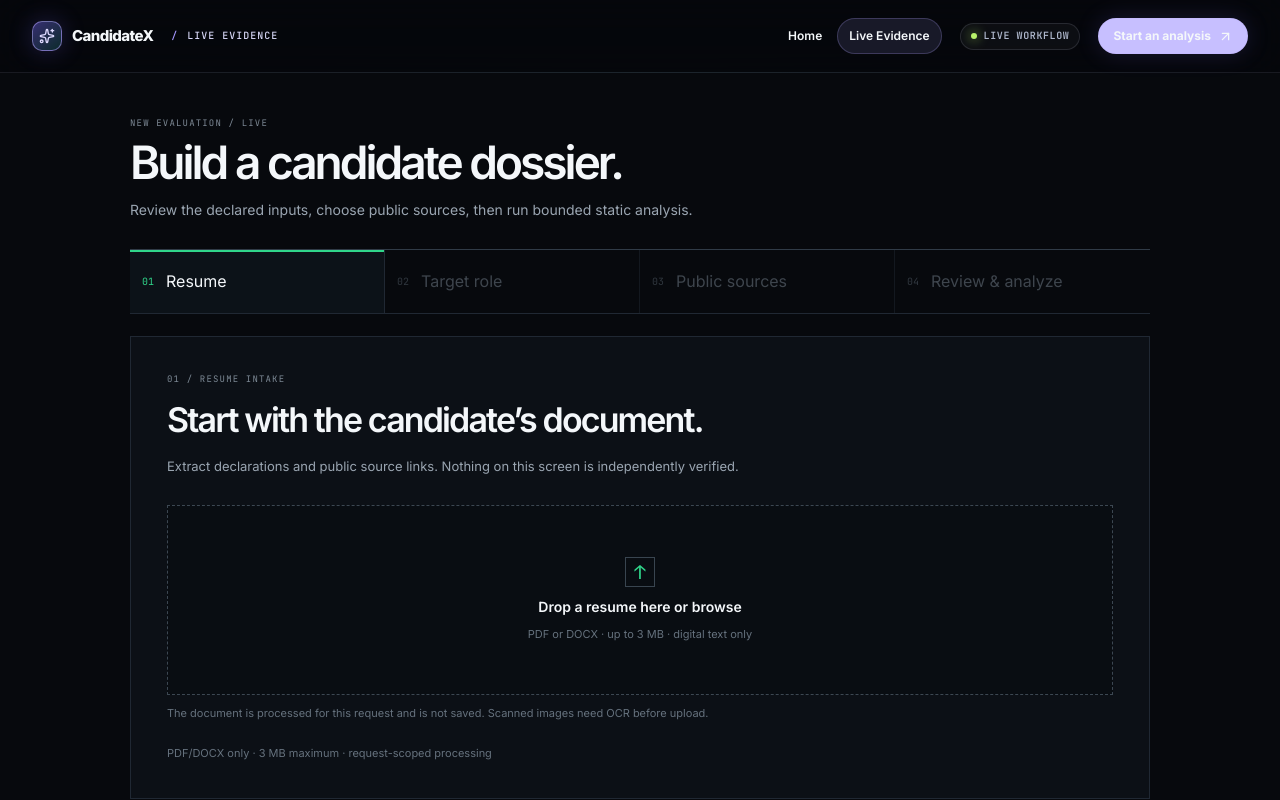
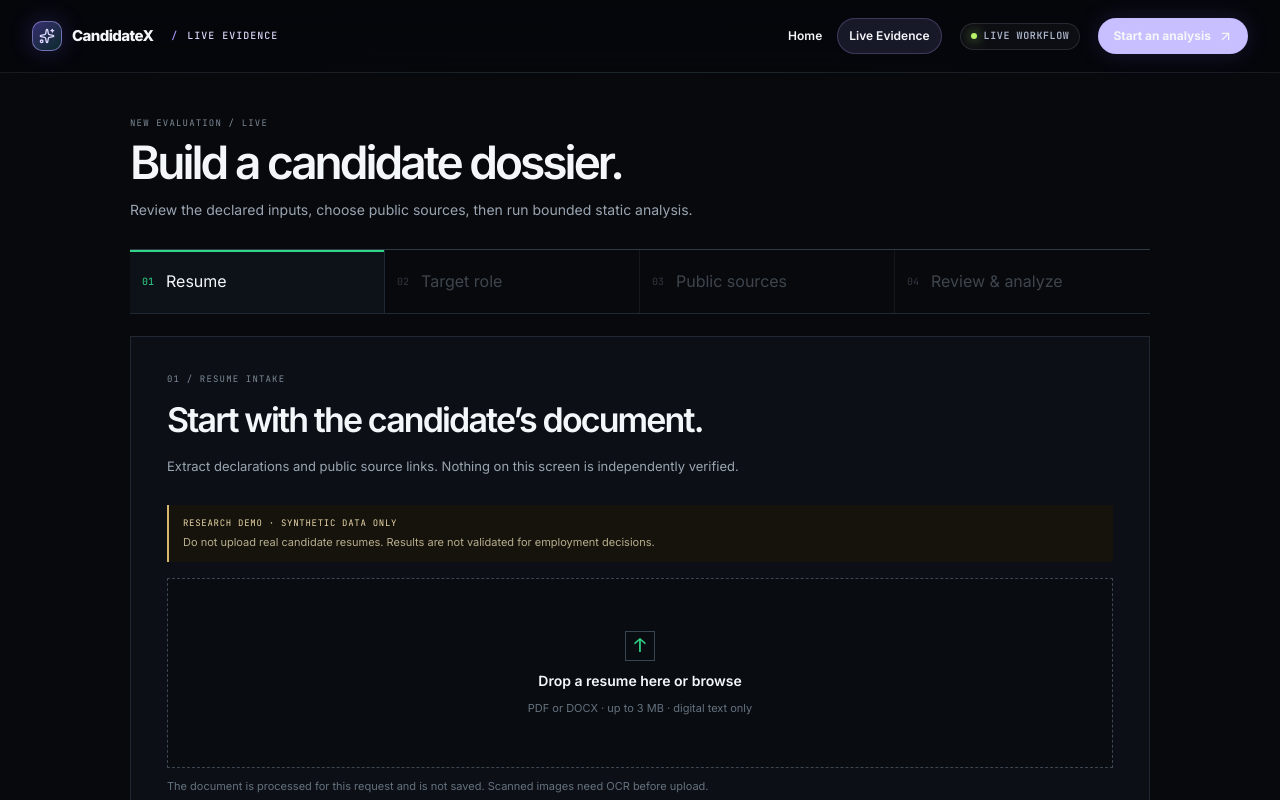
Before and after one commit to yorayriniwnl/CandidateX, a Next.js app in the folder apps/web/: page /analyze in a window 1280 px wide. Shown: the top 800 px of the page. Built offline with nearby package versions, Linux system fonts and the light colour scheme.

Commit message:
fix(web): keep research uploads synthetic-only

```diff
--- a/apps/web/components/evidence-os/ResumeStep.tsx
+++ b/apps/web/components/evidence-os/ResumeStep.tsx
@@ -38,6 +38,11 @@ export function ResumeStep({ intake, fileName, fileSize, busy, onUpload, onRemov
       <div className={styles.sectionEyebrow}>01 / Resume intake</div>
       <h2 id="resume-step-title">Start with the candidate’s document.</h2>
       <p className={styles.sectionIntro}>Extract declarations and public source links. Nothing on this screen is independently verified.</p>
+
+      <div className={styles.demoNotice} role="note" aria-label="Research demo data notice">
+        <strong>Research demo · synthetic data only</strong>
+        <span>Do not upload real candidate resumes. Results are not validated for employment decisions.</span>
+      </div>
 
       <label
         className={`${styles.dropzone} ${dragging ? styles.dropzoneActive : ''} ${busy ? styles.dropzoneDisabled : ''}`}
--- a/apps/web/components/evidence-os/evidence-os.module.css
+++ b/apps/web/components/evidence-os/evidence-os.module.css
@@ -77,6 +77,9 @@
 .dropTitle { color: var(--ink); font-size: 14px; font-weight: 590; }
 .dropNote, .privacyNote, .inputLimit { color: var(--muted-text); font-size: 11px; }
 .privacyNote { margin: 10px 0 24px; line-height: 1.5; }
+.demoNotice { display: flex; flex-direction: column; gap: 5px; margin: 0 0 16px; padding: 12px 14px; border-left: 2px solid #d8b66e; background: #15130c; }
+.demoNotice strong { color: #ead6a9; font: 9px var(--font-mono), monospace; letter-spacing: 0.08em; text-transform: uppercase; }
+.demoNotice span { color: #b8ad8d; font-size: 11px; line-height: 1.5; }
 .inputLimit { margin: 12px 0 0; }
 
 .intakeSummary { margin-top: 24px; border-top: 1px solid var(--line-strong); }
```
Also changed, not shown: 1 other file (tests, documents, lock files or other folders).
